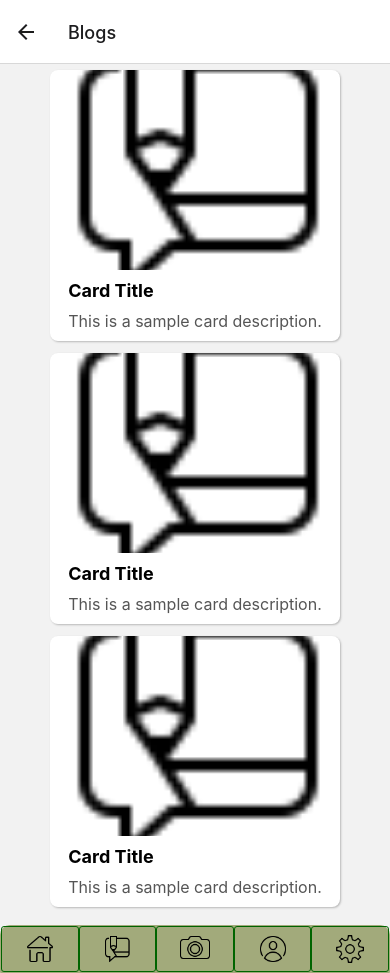
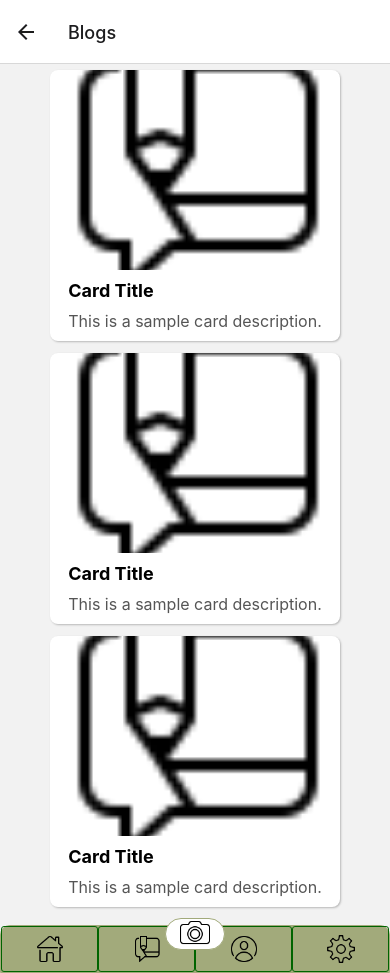
Before and after one commit to WebDevHarsha/Skinify, a React Native app: screen /Blogs in a window 390 px wide. Built offline with nearby package versions, Linux system fonts and the light colour scheme.

Commit message:
added search bar and changes to navbar

```diff
--- a/components/Navbar.js
+++ b/components/Navbar.js
@@ -4,6 +4,11 @@ import { View, TouchableOpacity, Image, StyleSheet } from 'react-native';
 const Navbar=({ navigation })=> {
   return (
     <View style={styles.container}>
+      <View style={styles.camera}>
+          <TouchableOpacity onPress={() => navigation.navigate('Camera')}>
+            <Image source={require('../Assets/camera.png')} style={styles.icon} />
+          </TouchableOpacity>
+        </View>
       <View style={styles.navbar}>
         <View style={styles.iconContainer}>
           <TouchableOpacity onPress={() => navigation.navigate('Home')}>
@@ -16,11 +21,6 @@ const Navbar=({ navigation })=> {
           </TouchableOpacity>
         </View>
         <View style={styles.iconContainer}>
-          <TouchableOpacity onPress={() => navigation.navigate('Camera')}>
-            <Image source={require('../Assets/camera.png')} style={styles.icon} />
-          </TouchableOpacity>
-        </View>
-        <View style={styles.iconContainer}>
           <TouchableOpacity onPress={() => navigation.navigate('Blogs')}>
             <Image source={require('../Assets/profile.png')} style={styles.icon} />
           </TouchableOpacity>
@@ -30,7 +30,9 @@ const Navbar=({ navigation })=> {
             <Image source={require('../Assets/settings.png')} style={styles.icon} />
           </TouchableOpacity>
         </View>
+
       </View>
+
     </View>
   );
 }
@@ -44,6 +46,21 @@ const styles = StyleSheet.create({
     right: 0,
     bottom: 0,
     zIndex: 1,
+  },
+  camera:{
+    width:60,
+    borderWidth: 1,
+    zIndex:1,
+    position:'relative',
+    bottom:-25,
+    borderRadius:100,
+    height:60,
+    flex:1,
+    justifyContent:'center',
+    alignSelf:'center',
+    alignItems:'center',
+    borderColor:'#a2aa7b',
+    backgroundColor:'white'
   },
   icon: {
     width: 30,
--- a/package.json
+++ b/package.json
@@ -17,6 +17,7 @@
     "react": "18.2.0",
     "react-native": "0.73.4",
     "react-native-camera": "^4.2.1",
+    "react-native-dynamic-search-bar": "^2.0.2",
     "react-native-gesture-handler": "~2.14.0",
     "react-native-reanimated": "^3.7.0",
     "react-native-safe-area-context": "^4.9.0",
--- a/screens/Choosing.js
+++ b/screens/Choosing.js
@@ -59,10 +59,10 @@ const Choosing = ({navigation}) => {
       </View>
 
       <View style={styles.twoButtons}>
-      <TouchableOpacity onPress={() => navigation.navigate('Blogs')} style={styles.continueButton}>
+      <TouchableOpacity onPress={() => navigation.navigate('Home')} style={styles.continueButton}>
         <Text style={styles.continueButtonText}>Continue</Text>
       </TouchableOpacity>
-      <TouchableOpacity onPress={() => navigation.navigate('Initial')} style={styles.skipButton}>
+      <TouchableOpacity onPress={() => navigation.navigate('Home')} style={styles.skipButton}>
         <Text style={styles.skipButtonText}>Skip for now</Text>
       </TouchableOpacity>
       </View>
--- a/screens/Home.js
+++ b/screens/Home.js
@@ -1,12 +1,15 @@
 import React from 'react';
 import { Text, View, StyleSheet } from 'react-native';
 import Navbar from '../components/Navbar';
+import SearchBar from "react-native-dynamic-search-bar";
 
 function Home({ navigation }) {
   return (
     <View style={styles.container}>
-      <View style={styles.content}>
-        <Text>hello world!</Text>
+      <View style={styles.search}>
+      <SearchBar
+  placeholder="Search here"
+/>
       </View>
 
       <Navbar navigation={navigation} />
@@ -19,7 +22,7 @@ const styles = StyleSheet.create({
     flex: 1,
     justifyContent: 'space-between',
   },
-  content: {
+  search: {
 
   },
 });
--- a/screens/Initial.js
+++ b/screens/Initial.js
@@ -8,7 +8,7 @@ const Initial=({navigation})=> {
   return (
     <View style={styles.container}>
     <MyCarousel></MyCarousel>
-    <TouchableOpacity onPress={() => navigation.navigate('Home')} style={styles.next}>
+    <TouchableOpacity onPress={() => navigation.navigate('Choosing')} style={styles.next}>
       <Text>Next</Text>
     </TouchableOpacity>
     </View>
```
Also changed, not shown: 2 other files (tests, documents, lock files or other folders).
